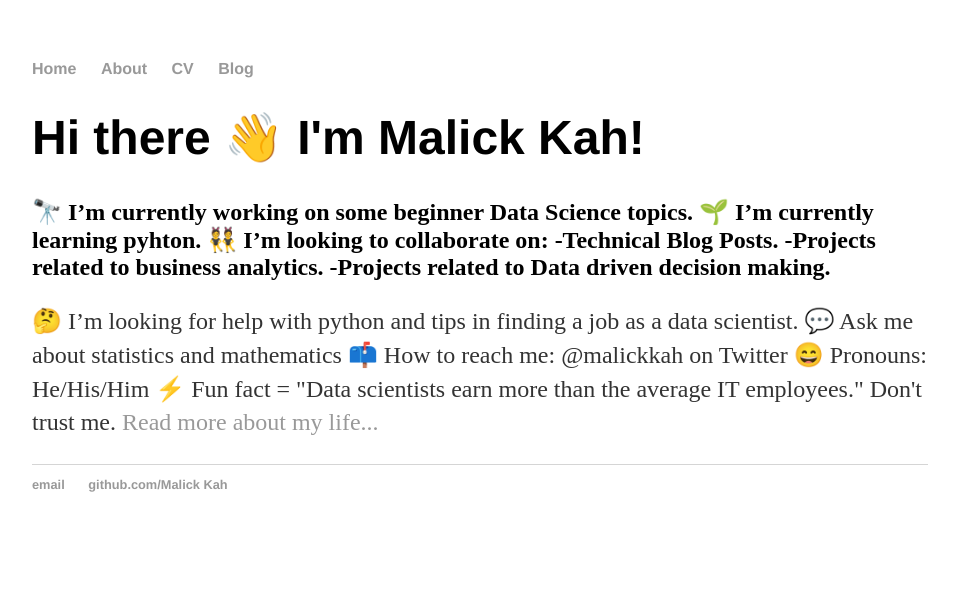
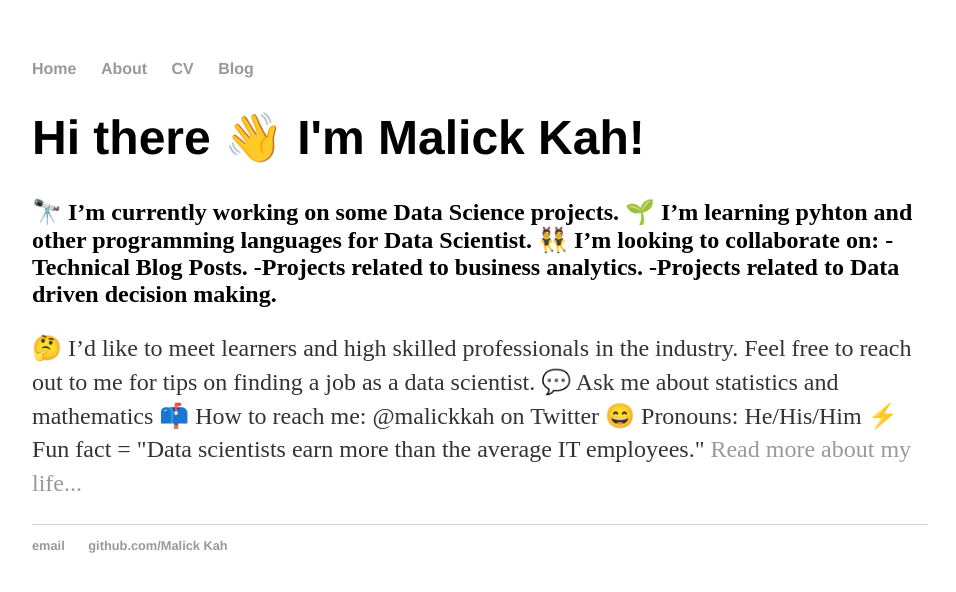
Before and after one commit to The-Gambian/The-Gambian.github.io, a Jekyll site: the page built from index.html, in a window 1280 px wide. Shown: the top 592 px of the page, without its empty margins (160-1116 px from the left). Built offline with Jekyll 4.4.1, drawn with Linux system fonts in a browser that asks for light colours.

Commit message:
Update index.html

```diff
--- a/index.html
+++ b/index.html
@@ -1,14 +1,20 @@
 ---
 layout: default
-title: Hank Quinlan, Horrible Cop
+title: Malick Kah, Data Science Student
 ---
 <div class="blurb">
 	<h1>Hi there 👋 I'm Malick Kah!</h1>
-	<h2>🔭 I’m currently working on some beginner Data Science topics. 🌱 I’m currently learning pyhton. 👯 I’m looking to collaborate on: -Technical Blog Posts. -Projects related to business analytics. -Projects related to Data driven decision making.</h2>
+	<h2>🔭 I’m currently working on some Data Science projects. 🌱 I’m learning pyhton and other programming languages for Data Scientist. 👯 I’m looking to collaborate on:
 
-<p>🤔 I’m looking for help with python and tips in finding a job as a data scientist.
+		-Technical Blog Posts.
+		-Projects related to business analytics.
+		-Projects related to Data driven decision making.
+	</h2>
+
+<p>🤔 I’d like to meet learners and high skilled professionals in the industry. Feel free to reach out to me for tips on finding a job as a data scientist.
 💬 Ask me about statistics and mathematics
 📫 How to reach me: @malickkah on Twitter
 😄 Pronouns: He/His/Him
-⚡ Fun fact = "Data scientists earn more than the average IT employees."</em> Don't trust me. <a href="/about">Read more about my life...</a></p>
+⚡ Fun fact = "Data scientists earn more than the average IT employees."</em>
+<a href="/about">Read more about my life...</a></p>
 </div><!-- /.blurb -->
```
